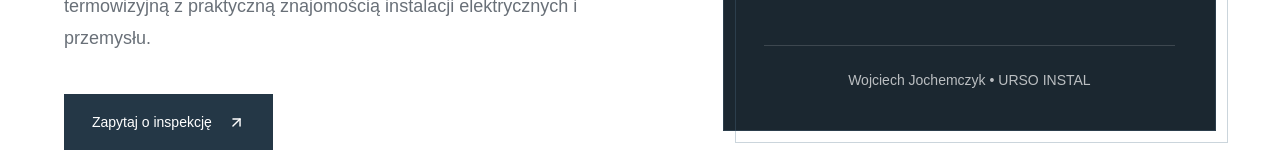
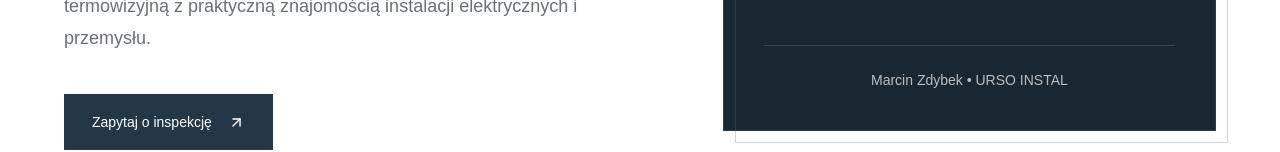
Before and after one commit to Kac3perr/urso-instal, a Next.js app: page /certyfikat-iso in a window 1280 px wide. Shown: the part 662-814 px from the top of the page. Built offline with nearby package versions, Linux system fonts and the light colour scheme.

Commit message:
Update company owner information

```diff
--- a/app/certyfikat-iso/page.tsx
+++ b/app/certyfikat-iso/page.tsx
@@ -32,7 +32,7 @@ const translations = {
     certificateStandard: "ISO 18436-7",
     certificateDescription:
       "Certyfikacja w zakresie monitorowania i diagnostyki termograficznej.",
-    certificateNote: "Wojciech Jochemczyk • URSO INSTAL",
+    certificateNote: "Marcin Zdybek • URSO INSTAL",
     introLabel: "Kompetencje i metodologia",
     introTitle: "Termogram to dopiero początek analizy.",
     introDescription:
@@ -150,7 +150,7 @@ const translations = {
     certificateStandard: "ISO 18436-7",
     certificateDescription:
       "Certification in the field of thermographic monitoring and diagnostics.",
-    certificateNote: "Wojciech Jochemczyk • URSO INSTAL",
+    certificateNote: "Marcin Zdybek • URSO INSTAL",
     introLabel: "Expertise and methodology",
     introTitle: "A thermogram is only the beginning of the analysis.",
     introDescription:
@@ -268,7 +268,7 @@ const translations = {
     certificateStandard: "ISO 18436-7",
     certificateDescription:
       "Zertifizierung im Bereich thermografischer Überwachung und Diagnostik.",
-    certificateNote: "Wojciech Jochemczyk • URSO INSTAL",
+    certificateNote: "Marcin Zdybek • URSO INSTAL",
     introLabel: "Kompetenz und Methodik",
     introTitle: "Ein Thermogramm ist erst der Anfang der Analyse.",
     introDescription:
--- a/app/elektryka-automatyka/page.tsx
+++ b/app/elektryka-automatyka/page.tsx
@@ -215,7 +215,7 @@ const content = {
     contactTitle: "Let's discuss your installation.",
     contactDescription:
       "Tell us about your planned prefabrication, machine modernisation or required measurements. We will discuss the scope of work and possible solutions.",
-    company: "URSO INSTAL – Wojciech Jochemczyk",
+    company: "URSO INSTAL – Marcin Zdybek",
     qualification: "SEP G1 E+D qualifications",
     area: "Service area: Silesia / Throughout Poland",
     nip: "Tax ID: 6462771321",
@@ -314,7 +314,7 @@ const content = {
     contactTitle: "Sprechen wir über Ihre Anlage.",
     contactDescription:
       "Erzählen Sie uns von Ihrer geplanten Schaltschrankfertigung, Maschinenmodernisierung oder den benötigten Messungen. Wir besprechen den Leistungsumfang und mögliche Lösungen.",
-    company: "URSO INSTAL – Wojciech Jochemczyk",
+    company: "URSO INSTAL – Marcin Zdybek",
     qualification: "SEP-Berechtigungen G1 E+D",
     area: "Einsatzgebiet: Schlesien / Ganz Polen",
     nip: "Steuernummer: 6462771321",
--- a/app/o-firmie/page.tsx
+++ b/app/o-firmie/page.tsx
@@ -28,7 +28,7 @@ const content = {
     badge: "ELEKTRYKA / AUTOMATYKA / DIAGNOSTYKA",
     heroTitle: "Technika przemysłowa. Diagnostyka. Bezpieczeństwo.",
     heroDescription:
-      "URSO INSTAL to działalność Wojciecha Jochemczyka, łącząca diagnostykę termowizyjną z usługami elektroinstalacyjnymi i automatyką przemysłową.",
+      "URSO INSTAL to działalność Marcina Zdybka, łącząca diagnostykę termowizyjną z usługami elektroinstalacyjnymi i automatyką przemysłową.",
     primary: "Poznaj nasze usługi",
     secondary: "Skontaktuj się z nami",
     introEyebrow: "KIM JESTEŚMY",
@@ -123,7 +123,7 @@ const content = {
     badge: "ELECTRICAL ENGINEERING / AUTOMATION / DIAGNOSTICS",
     heroTitle: "Industrial technology. Diagnostics. Safety.",
     heroDescription:
-      "URSO INSTAL is the business of Wojciech Jochemczyk, combining thermographic diagnostics with electrical installation services and industrial automation.",
+      "URSO INSTAL is the business of Marcin Zdybek, combining thermographic diagnostics with electrical installation services and industrial automation.",
     primary: "Explore our services",
     secondary: "Contact us",
     introEyebrow: "WHO WE ARE",
@@ -218,7 +218,7 @@ const content = {
     badge: "ELEKTROTECHNIK / AUTOMATISIERUNG / DIAGNOSTIK",
     heroTitle: "Industrietechnik. Diagnostik. Sicherheit.",
     heroDescription:
-      "URSO INSTAL ist das Unternehmen von Wojciech Jochemczyk und verbindet thermografische Diagnostik mit Elektroinstallationen und Industrieautomation.",
+      "URSO INSTAL ist das Unternehmen von Marcin Zdybek und verbindet thermografische Diagnostik mit Elektroinstallationen und Industrieautomation.",
     primary: "Leistungen kennenlernen",
     secondary: "Kontakt aufnehmen",
     introEyebrow: "WER WIR SIND",
```
